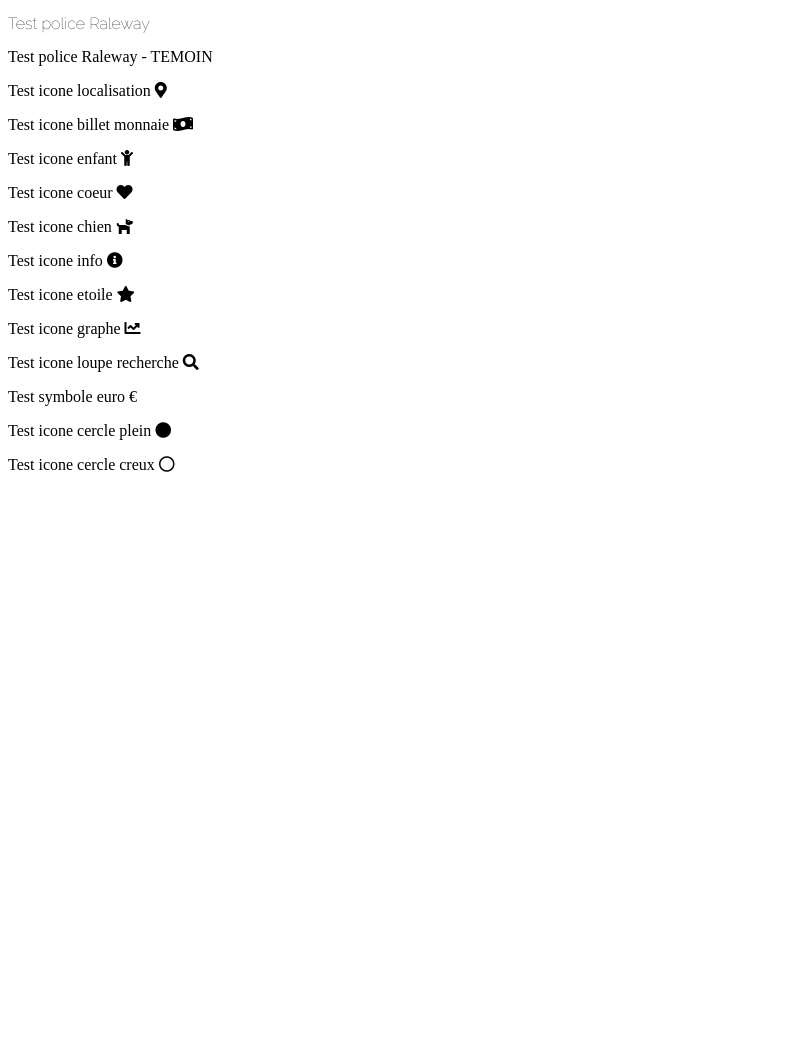
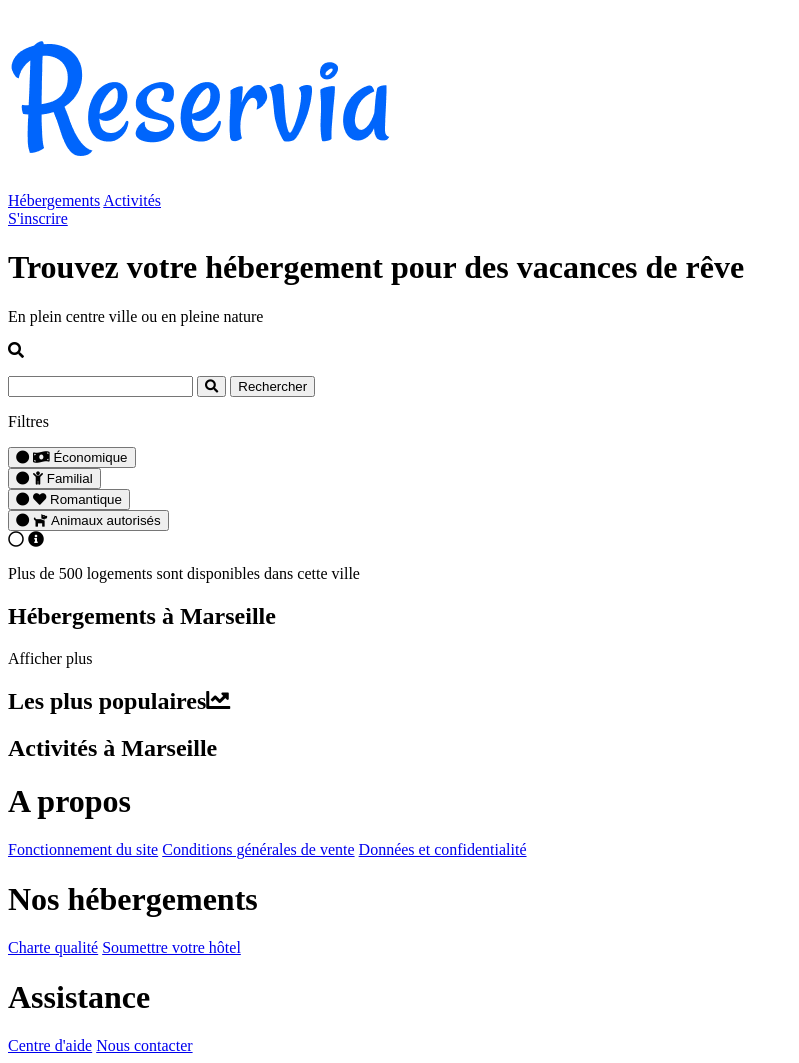
Before and after one commit to jp899/jp899_2_03022021, a plain HTML site: page html/index.html in a window 1280 px wide. Shown: the whole page, without its empty margins (0-799 px from the left). Before the commit the page ends 800 px from the top, so only its background shows below. Drawn offline with Linux system fonts and the light colour scheme.

Commit message:
Partie html terminée hormis les cartes

```diff
--- a/html/index.html
+++ b/html/index.html
@@ -4,39 +4,156 @@
     <meta charset="UTF-8">
     <meta name="viewport" content="width=device-width, initial-scale=1.0">
 
+    <!-- Insertion du favicon -->
+    <!-- <link rel="shortcut icon" href="../images/logo/Reservia.png"> -->
+
+    <link rel="apple-touch-icon" sizes="180x180" href="../images/favicon/apple-touch-icon.png">
+    <link rel="icon" type="image/png" sizes="32x32" href="../images/favicon/favicon-32x32.png">
+    <link rel="icon" type="image/png" sizes="16x16" href="../images/favicon/favicon-16x16.png">
+    <link rel="manifest" href="../images/favicon/site.webmanifest">
+    <link rel="shortcut icon" href="../images/favicon/favicon.ico">
+    <meta name="msapplication-TileColor" content="#da532c">
+    <meta name="msapplication-config" content="../images/favicon/browserconfig.xml">
+    <meta name="theme-color" content="#ffffff">
+
+    <!-- Lien vers librairie font-awesome -->
     <link rel="stylesheet" href="../lib/font_awesome/css/all.css">
     <!-- <link rel="stylesheet" href="https://use.fontawesome.com/releases/v5.15.2/css/all.css"> -->
+
     <link rel="stylesheet" href="../css/style.css">
-    <title>Document</title>
+    <title>Reservia</title>
 </head>
 <body>
-    <p id="test_Raleway">Test police Raleway</p>
-    <p>Test police Raleway - TEMOIN</p>
-    <!-- Test icones font-awesome -->
-    <p ></p>Test icone localisation <i class="fas fa-map-marker-alt"></i></p>
+    <header>
+        <img alt="Logo Reservia" src="../images/logo/Reservia.png">
+        <!-- <img alt="Logo Reservia" src="../images/logo/Reservia.svg"> -->
 
-    <p >Test icone billet monnaie <i class="fas fa-money-bill-wave"></i></i></p>
+        <nav>
+            <a href="#hébergements">Hébergements</a>
+            <a href="#activités">Activités</a>
+        </nav>
 
-    <p>Test icone enfant <i class="fas fa-child"></i></p>
+        <a id="lien_inscription" href="#">S'inscrire</a>
 
-    <p>Test icone coeur <i class="fas fa-heart"></i></p>
+        <div id="description_site">
+            <h1>Trouvez votre hébergement pour des vacances de rêve</h1>
+            <p>En plein centre ville ou en pleine nature</p>
+        </div>
 
-    <p>Test icone chien <i class="fas fa-dog"></i></p>
+        <div id="barre_recherche">
 
-    <p>Test icone info <i class="fas fa-info-circle"></i></p>
 
-    <p>Test icone etoile <i class="fas fa-star"></i></p>
 
-    <p >Test icone graphe <i class="fas fa-chart-line"></i></p>
+            <i class="fas fa-search"></i>
 
-    <p>Test icone loupe recherche <i class="fas fa-search"></i></p>
+            <form method="post">
+                <p>
+                    <input type="search" name="search" id="search"/>
+                    <button type="submit"  id="bouton_valid_icone"><i class="fas fa-search"></i></button>
+                    <button type="submit"  id="bouton_valid_texte">Rechercher</i></button>
+                </p>
+            </form>
+        </div>
 
-    <p>Test symbole euro &euro; </p>
+        <div id="filtres">
+            <p>Filtres</p>
 
-    <p>Test icone cercle plein <i class="fas fa-circle"></i></p>
+            <div id="boutons_filtres">
 
-    <p>Test icone cercle creux <i class="far fa-circle"></i></p>
+                <form id="bouton_economique" action="/button-type">
+                    <button type="button" >
+                        <i class="fas fa-circle"></i>
+                        <i class="fas fa-money-bill-wave"></i>
+                        <span class="texte_bouton">&#201;conomique</span>
+                    </button>
+                </form>
 
+                <form id="bouton_familial">
+                    <button type="button" >
+                        <i class="fas fa-circle"></i>
+                        <i class="fas fa-child"></i>
+                        <span class="texte_bouton">Familial</span>
+                    </button>
+                </form>
+
+                <form id="bouton_romantique">
+                    <button type="button" >
+                        <i class="fas fa-circle"></i>
+                        <i class="fas fa-heart"></i>
+                        <span class="texte_bouton">Romantique</span>
+                    </button>
+                </form>
+
+                <form id="bouton_animaux">
+                    <button type="button" >
+                        <i class="fas fa-circle"></i>
+                        <i class="fas fa-dog"></i>
+                        <span class="texte_bouton">Animaux autorisés</span>
+                    </button>
+                </form>
+
+            </div>
+
+        </div>
+
+        <div id="info_nb_logements">
+            <i class="far fa-circle"></i>
+            <i class="fas fa-info-circle"></i>
+            <p>Plus de 500 logements sont disponibles dans cette ville</p>
+        </div>
+
+    </header>
+
+
+    <div id="hébergements">
+        <section id="hébergements_trouvés">
+            <!-- Titres en h2 et non h1 car warning au W3C sinon -->
+            <h2>Hébergements à Marseille</h2>
+            <div class="cartes">
+
+            </div>
+            <p>Afficher plus</p>
+        </section>
+
+        <section id="populaires">
+            <h2>Les plus populaires<i class="fas fa-chart-line"></i></h2>
+            <div class="cartes">
+
+            </div>
+
+        </section>
+
+    </div>
+
+
+    <section id="activités">
+        <h2>Activités à Marseille</h2>
+        <div class="cartes">
+
+        </div>
+    </section>
+
+
+    <footer>
+        <div id="a_propos">
+            <h1>A propos</h1>
+            <a href="#">Fonctionnement du site</a>
+            <a href="#">Conditions générales de vente</a>
+            <a href="#">Données et confidentialité</a>
+        </div>
+
+        <div id="nos_hebergements">
+            <h1>Nos hébergements</h1>
+            <a href="#">Charte qualité</a>
+            <a href="#">Soumettre votre hôtel</a>
+        </div>
+
+        <div id="assistance">
+            <h1>Assistance</h1>
+            <a href="#">Centre d'aide</a>
+            <a href="#">Nous contacter</a>
+        </div>
+    </footer>
 
 
 </body>
```
Also changed, not shown: html/test_icones.html (added, +43 -0 lines), images/favicon/browserconfig.xml (added, +9 -0 lines), images/favicon/android-chrome-96x96.png (added), images/favicon/apple-touch-icon.png (added), images/favicon/favicon-16x16.png (added), images/favicon/favicon-32x32.png (added), images/favicon/favicon.ico (added), images/favicon/mstile-150x150.png (added), images/favicon/site.webmanifest (added), images/logo/Reservia.png (added), images/logo/Reservia.svg (added).
